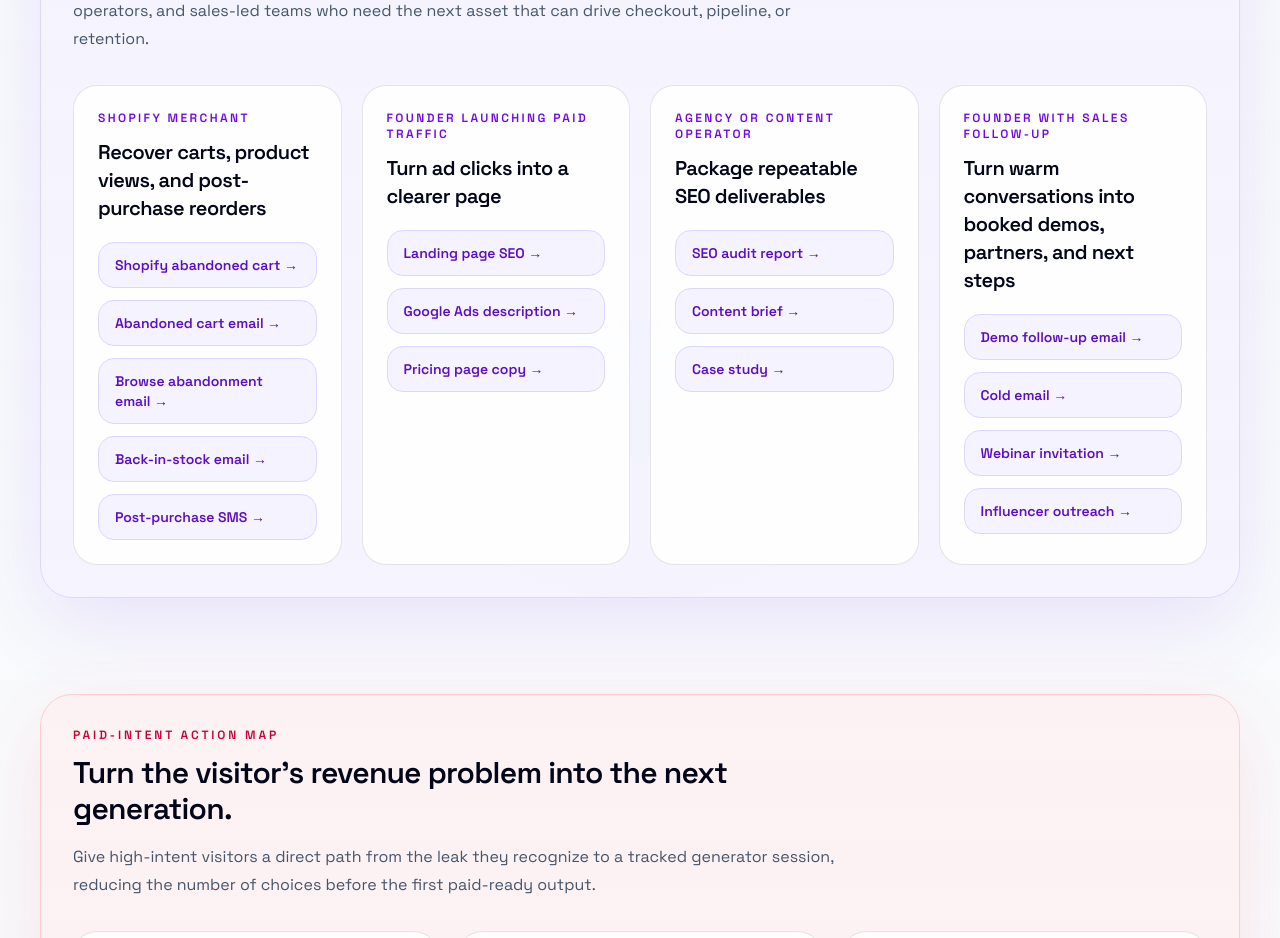
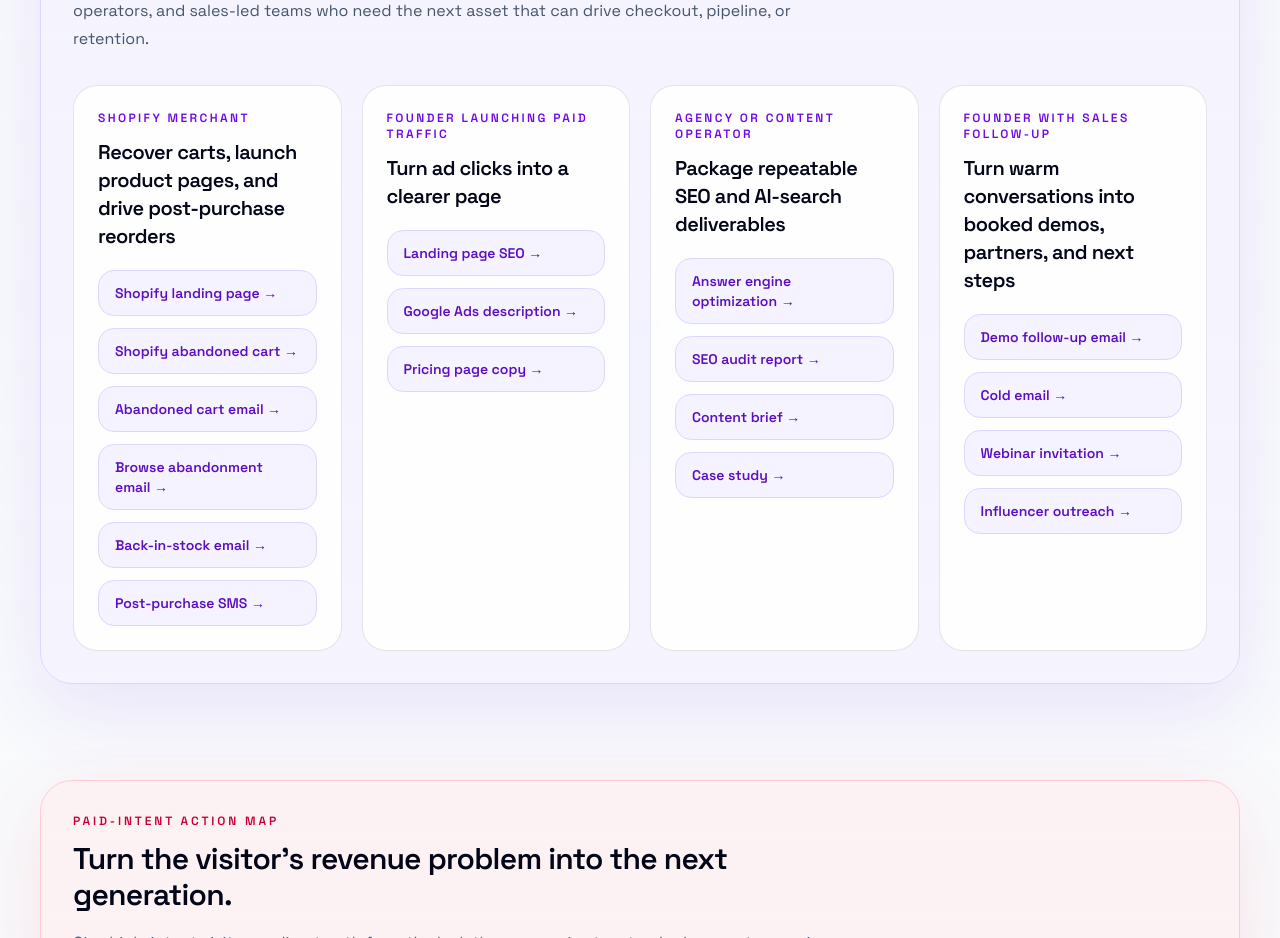
Before and after one commit to icarusagio/seocopy, a Next.js app: page / in a window 1280 px wide. Shown: the part 1280-2218 px from the top of the page. Built offline with nearby package versions, Linux system fonts and the light colour scheme; no server answers.

Commit message:
Refresh homepage revenue pathways

```diff
--- a/src/app/page.tsx
+++ b/src/app/page.tsx
@@ -160,8 +160,9 @@ const conversionSprints = [
 const revenuePathways = [
   {
     audience: "Shopify merchant",
-    goal: "Recover carts, product views, and post-purchase reorders",
+    goal: "Recover carts, launch product pages, and drive post-purchase reorders",
     pages: [
+      { label: "Shopify landing page", href: "/shopify-landing-page-copy-generator" },
       { label: "Shopify abandoned cart", href: "/shopify-abandoned-cart-email-generator" },
       { label: "Abandoned cart email", href: "/abandoned-cart-email-generator" },
       { label: "Browse abandonment email", href: "/browse-abandonment-email-generator" },
@@ -180,8 +181,9 @@ const revenuePathways = [
   },
   {
     audience: "Agency or content operator",
-    goal: "Package repeatable SEO deliverables",
+    goal: "Package repeatable SEO and AI-search deliverables",
     pages: [
+      { label: "Answer engine optimization", href: "/answer-engine-optimization-generator" },
       { label: "SEO audit report", href: "/seo-audit-report-generator" },
       { label: "Content brief", href: "/content-brief-generator" },
       { label: "Case study", href: "/case-study-generator" },
```
Also changed, not shown: 1 other file (tests, documents, lock files or other folders).
